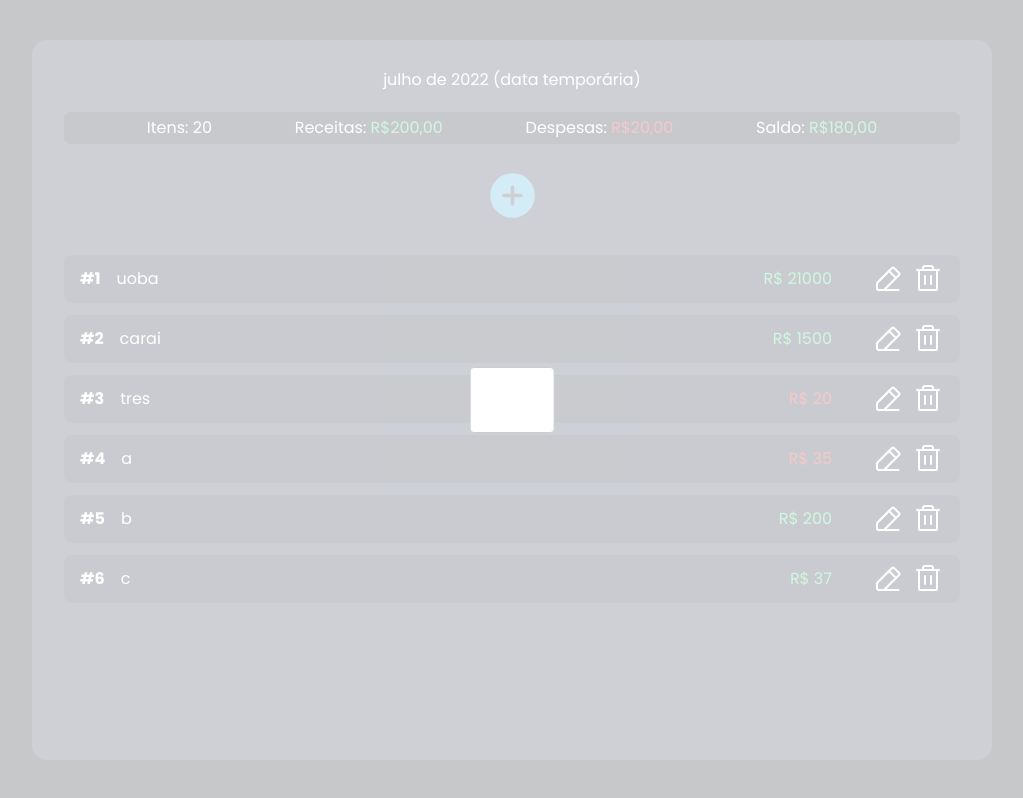
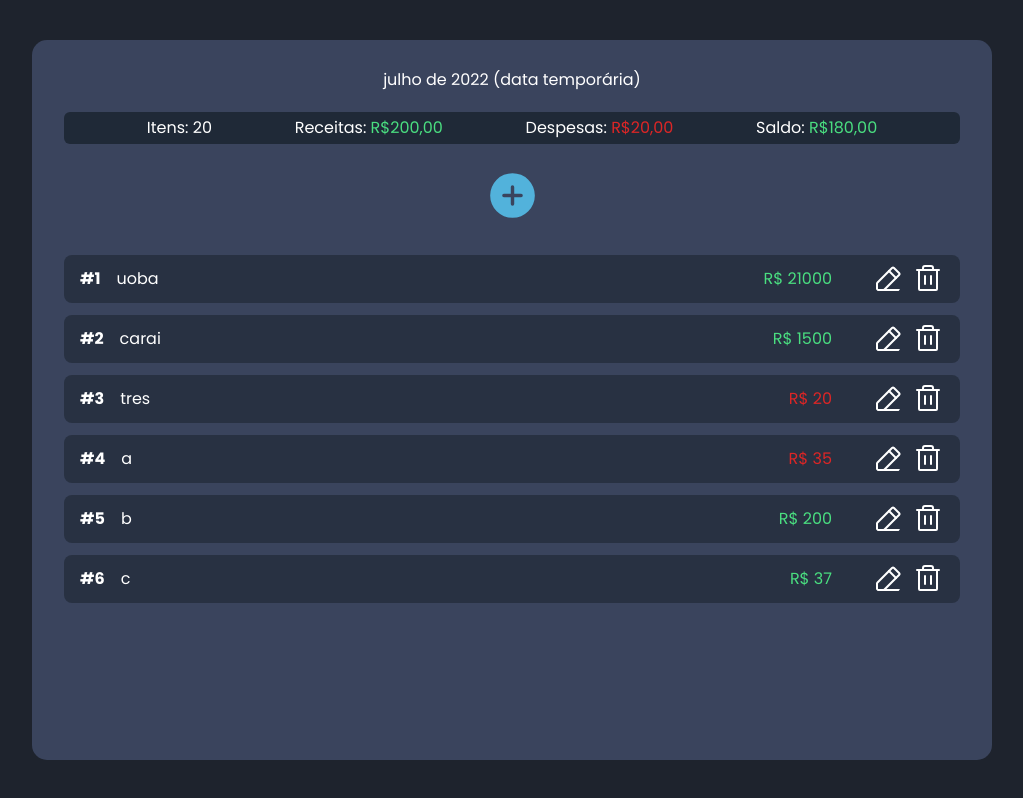
Before and after one commit to RafaelBerger/financial-management, a React (Vite) app in the folder frontend/: page / in a window 1280 px wide. Shown: the whole page, without its empty margins (128-1151 px from the left). Built offline with nearby package versions, Linux system fonts and the light colour scheme.

Commit message:
modal aplicado, estilização em andamento

```diff
--- a/frontend/package.json
+++ b/frontend/package.json
@@ -17,6 +17,7 @@
   "devDependencies": {
     "@types/react": "^18.0.15",
     "@types/react-dom": "^18.0.6",
+    "@types/react-modal": "^3.13.1",
     "@vitejs/plugin-react": "^2.0.0",
     "autoprefixer": "^10.4.8",
     "postcss": "^8.4.14",
--- a/frontend/src/App.tsx
+++ b/frontend/src/App.tsx
@@ -1,5 +1,5 @@
 import Card from "./components/Card";
-import { PlusCircle } from "phosphor-react";
+import { PlusCircle, XCircle } from "phosphor-react";
 import { useState } from "react";
 import testando from "./teste.js";
 import Modal from "react-modal";
@@ -7,7 +7,6 @@ import Modal from "react-modal";
 function App() {
   const [teste, setTeste] = useState(testando);
 
-  let subtitle: any;
   const [isOpen, setIsOpen] = useState(false);
 
   function openModal() {
@@ -16,26 +15,34 @@ function App() {
 
   function afterOpenModal() {
     // references are now sync'd and can be accessed.
-    subtitle.style.color = "#f00";
   }
 
   function closeModal() {
     setIsOpen(false);
   }
 
-  const customStyles = {
-    content: {
-      top: "50%",
-      left: "50%",
-      right: "auto",
-      bottom: "auto",
-      marginRight: "-50%",
-      transform: "translate(-50%, -50%)",
-    },
-  };
-
   return (
     <>
+      <Modal
+        isOpen={isOpen}
+        onAfterOpen={afterOpenModal}
+        onRequestClose={closeModal}
+        contentLabel="Example Modal"
+        className="Modal"
+        overlayClassName="Overlay"
+        ariaHideApp={false}
+      >
+        <div className="w-full flex justify-end">
+          <XCircle
+            size={36}
+            color="#ffffff"
+            weight="fill"
+            className="cursor-pointer mr-2 mt-2"
+            onClick={closeModal}
+          />
+        </div>
+        <h1>Informe os dados necessários.</h1>
+      </Modal>
       <div className="flex justify-center items-center w-screen h-screen">
         <main className="bg-pers-100 w-3/4 h-[90%] rounded-[15px] flex flex-col p-8 pt-4">
           <div className="w-full h-12 flex justify-center items-center">
@@ -59,20 +66,13 @@ function App() {
               color="#52b2db"
               weight="fill"
               className="cursor-pointer mt-4 mb-8"
+              onClick={openModal}
             />
-            <Modal
-              isOpen={openModal}
-              onAfterOpen={afterOpenModal}
-              onRequestClose={closeModal}
-              style={customStyles}
-              contentLabel="Example Modal"
-            >
-              <h1>Teste</h1>
-            </Modal>
           </div>
           {teste.map((task: any) => {
             return (
               <Card
+                key={task.id}
                 id={task.id}
                 description={task.description}
                 value={task.value}
--- a/frontend/src/styles/global.css
+++ b/frontend/src/styles/global.css
@@ -9,3 +9,25 @@ body {
   color: white;
   -webkit-font-smoothing: antialiased;
 }
+
+.Modal {
+  width: 40%;
+  height: 70%;
+  border-radius: 15px;
+  background-color: #3a445d;
+  color: white;
+}
+
+.Overlay {
+  position: fixed;
+  top: 0;
+  left: 0;
+  right: 0;
+  bottom: 0;
+  width: 100vw;
+  height: 100vh;
+  display: flex;
+  justify-content: center;
+  align-items: center;
+  background-color: rgba(10, 23, 55, 0.5);
+}
```
Also changed, not shown: 1 other file (tests, documents, lock files or other folders).
